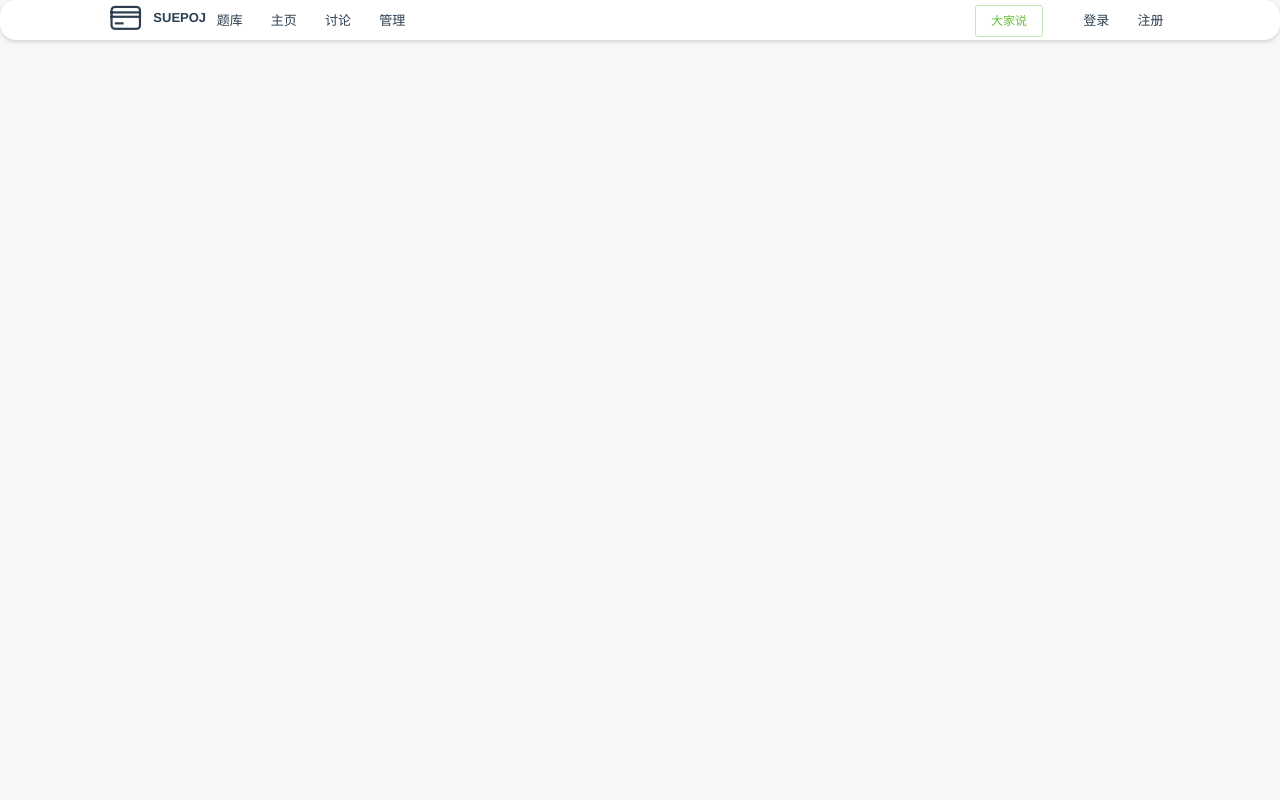
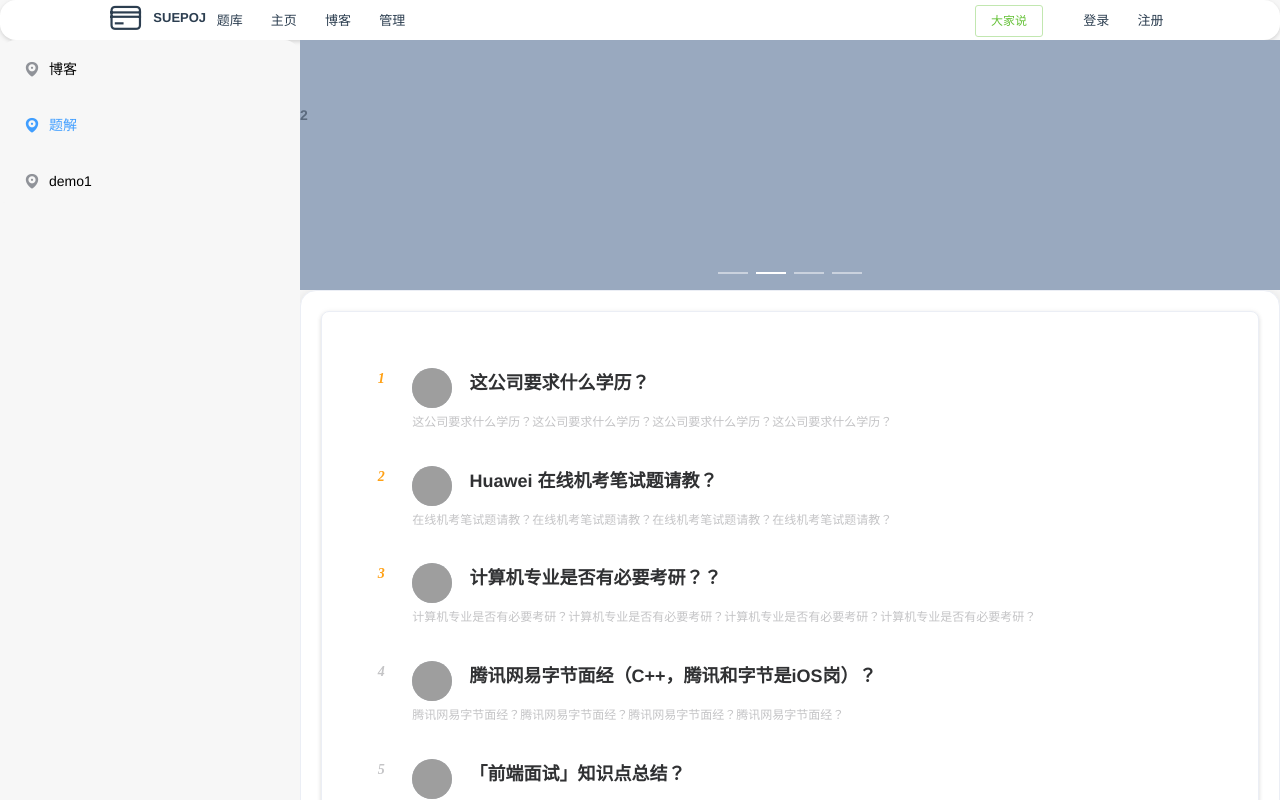
Before and after one commit to HYBB-rash/suep-oj, a Vue app: page /blog in a window 1280 px wide. Built offline with nearby package versions, Linux system fonts and the light colour scheme; grey boxes are pictures that could not be loaded; what mavon-editor would draw is missing.

Commit message:
用户管理面板

```diff
--- /dev/null
+++ b/src/ManagePage.vue
@@ -0,0 +1,40 @@
+<template>
+  <el-container>
+    <el-aside>
+      <el-menu>
+        <el-menu-item>
+          <template slot-scope="scope">
+            <i class="el-icon-location"></i>
+            <span>用户管理</span>
+          </template>
+        </el-menu-item>
+        <el-menu-item>
+          <template slot-scope="scope">
+            <i class="el-icon-location"></i>
+            <span>评论管理</span>
+          </template>
+        </el-menu-item>
+        <el-menu-item>
+          <template slot-scope="scope">
+            <i class="el-icon-location"></i>
+            <span>题目管理</span>
+          </template>
+        </el-menu-item>
+      </el-menu>
+    </el-aside>
+    <el-main>
+      <el-divider>👈欢迎来到管理页面！点击左边的功能开始👈</el-divider>
+      <router-view></router-view>
+    </el-main>
+  </el-container>
+</template>
+
+<script>
+export default {
+  name: 'ManagePage'
+}
+</script>
+
+<style>
+
+</style>
--- a/src/NavMenu.vue
+++ b/src/NavMenu.vue
@@ -19,11 +19,16 @@
       <el-col :span="1" class="menu-item">
         <div @click="GoToUserPage">主页</div>
       </el-col>
-      <el-col :span="1" class="menu-item">讨论</el-col>
-      <el-col :span="1" class="menu-item">管理</el-col>
+      <el-col :span="1" class="menu-item">
+        <div @click="GoToPaperEdit">博客</div>
+      </el-col>
+      <el-col :span="1" class="menu-item">
+        <div @click="GoToManage">管理</div>
+      </el-col>
       <el-col :offset="10" :span="2" class="menu-item" style="padding-top: 5px">
         <el-button style="background: #ffffff;"
                    type="success"
+                   @click="GoToPaperIndex"
                    size="small" plain>大家说</el-button>
       </el-col>
       <el-col  :span="1" class="menu-item">登录</el-col>
@@ -51,6 +56,15 @@ export default {
     },
     GoToUserPage () {
       this.$router.push({path: '/user/page/:id'})
+    },
+    GoToPaperIndex () {
+      this.$router.push({path: '/blog'})
+    },
+    GoToPaperEdit () {
+      this.$router.push({path: '/edit'})
+    },
+    GoToManage () {
+      this.$router.push({path: '/manager'})
     }
   }
 }
--- a/src/PaperEdit.vue
+++ b/src/PaperEdit.vue
@@ -1,9 +1,20 @@
 <template>
   <el-card>
     <div>
-      标题：<el-input></el-input>
+      <el-row>
+        <el-col :span="1">标题：</el-col>
+        <el-col :span="20"><el-input></el-input></el-col>
+      </el-row>
     </div>
     <editor :value='value'></editor>
+    <el-row>
+      <el-col :offset="20" :span="2">
+        <el-button>保存</el-button>
+      </el-col>
+      <el-col :span="2">
+        <el-button>发布</el-button>
+      </el-col>
+    </el-row>
   </el-card>
 </template>
 
--- /dev/null
+++ b/src/PaperIndex.vue
@@ -0,0 +1,66 @@
+<template>
+  <el-container>
+    <el-aside>
+      <el-menu default-active="2" class="el-menu-vertical-demo">
+        <el-menu-item index="1">
+          <template slot-scope="scope">
+            <i class="el-icon-location"></i>
+            <span>博客</span>
+          </template>
+        </el-menu-item>
+        <el-menu-item index="2">
+          <template slot-scope="scope">
+            <i class="el-icon-location"></i>
+            <span>题解</span>
+          </template>
+        </el-menu-item>
+        <el-menu-item index="3">
+          <template slot-scope="scope">
+            <i class="el-icon-location"></i>
+            <span>demo1</span>
+          </template>
+        </el-menu-item>
+      </el-menu>
+    </el-aside>
+    <el-main>
+      <el-row>
+        <el-carousel height="250px">
+          <el-carousel-item v-for="item in 4" :key="item">
+            <h3 class="small">{{ item }}</h3>
+          </el-carousel-item>
+        </el-carousel>
+      </el-row>
+      <el-row>
+        <el-card>
+          <blog-list></blog-list>
+        </el-card>
+      </el-row>
+    </el-main>
+  </el-container>
+</template>
+
+<script>
+import BlogList from './components/BlogList.vue'
+export default {
+  components: { BlogList },
+  name: 'PaperIndex'
+}
+</script>
+
+<style>
+.el-carousel__item h3 {
+    color: #475669;
+    font-size: 14px;
+    opacity: 0.75;
+    line-height: 150px;
+    margin: 0;
+  }
+
+  .el-carousel__item:nth-child(2n) {
+     background-color: #99a9bf;
+  }
+
+  .el-carousel__item:nth-child(2n+1) {
+     background-color: #d3dce6;
+  }
+</style>
--- a/src/api/api.js
+++ b/src/api/api.js
@@ -170,6 +170,7 @@ export const getTopList = (data) => {
 
 // 获取博客热榜榜单
 export const getBlogTopList = (data) => {
+  console.log(data)
   return [{
     id: 1,
     icon: 'https://cube.elemecdn.com/3/7c/3ea6beec64369c2642b92c6726f1epng.png',
--- /dev/null
+++ b/src/components/BlogList.vue
@@ -0,0 +1,98 @@
+<template>
+  <el-card style="">
+    <div v-for="(item, key) in blogs"
+          :key="item.id"
+         @click="goBlog"
+          style="">
+      <el-row style="margin: 4%">
+        <el-col :span="1"
+                :style="{color: key < 3 ? '#FFA116' : '#C4C4C6'}" class="rank">{{key + 1}}</el-col>
+        <el-col :span="20">
+          <el-row>
+            <el-col :span="2">
+              <el-avatar :size="40" :src="item.icon"></el-avatar>
+            </el-col>
+            <el-col :span="20" class="title">
+              <span style="font-size: 18px;font-weight: bold">{{item.title}}</span>
+            </el-col>
+          </el-row>
+          <el-row class="content">
+            <span style="font-size: 12px;color: #C4C4C6">{{item.content}}</span>
+          </el-row>
+        </el-col>
+      </el-row>
+    </div>
+    <div style="text-align: center">
+        <el-pagination background style="margin-top: 100px"
+        layout="prev, pager, next" :current-page.sync="index"
+        @current-change="changePage" :page-size="size"
+        :total="blogs.length"></el-pagination>
+    </div>
+  </el-card>
+</template>
+
+<script>
+import {getBlogTopList} from '../api/api'
+
+export default {
+  name: 'BlogList',
+  data () {
+    return {
+      blogs: [],
+      difficultMapper: this.$store.state.mapper.difficultMap,
+      index: 0,
+      size: 6
+    }
+  },
+  methods: {
+    goBlog () {
+      console.log('demo')
+      this.$router.push({path: '/demo'})
+    },
+    changePage () {
+      this.blogs = getBlogTopList({
+        index: this.index,
+        size: this.size
+      })
+    }
+  },
+  created () {
+    this.blogs = getBlogTopList({
+      index: this.index,
+      size: this.size
+    })
+  }
+}
+</script>
+
+<style scoped>
+.el-card{
+  border-radius: 8px;
+  box-shadow: 0 2px 4px rgba(0, 0, 0, .12), 0 0 6px rgba(0, 0, 0, .04);
+  user-select: none;
+  min-width: 200px;
+}
+.rank {
+  font-size: 14px;
+  line-height: 20px;
+  min-width: 10px;
+  font-family: TypoRound;
+  /*margin-left: 3%;*/
+  font-style: italic;
+  font-weight: 700;
+  transform: translateY(1px);
+  color: #FFA116;
+}
+.content{
+  overflow: hidden;
+  text-overflow: ellipsis;
+  display: -webkit-box;
+  -webkit-line-clamp: 2;
+-webkit-box-orient: vertical;
+}
+.title{
+  white-space:nowrap;
+  overflow:hidden;
+  text-overflow:ellipsis;
+}
+</style>
--- a/src/router/index.js
+++ b/src/router/index.js
@@ -6,13 +6,14 @@ import ProblemDetail from '../components/ProblemDetail'
 import AnswerList from '../components/AnswerList'
 import ProblemTest from '../components/ProblemTest'
 import ProblemComment from '../components/ProblemComment'
-// import CommentItem from '../components/CommentItem'
 import PaperPage from '../components/PaperPage'
 import BlogPage from '../BlogPage'
 import UserPage from '../UserPage'
 import MyProblemList from '../components/MyProblemList'
 import MySentList from '../components/MySentList'
 import PaperEdit from '../PaperEdit'
+import PaperIndex from '../PaperIndex'
+import ManagePage from '../ManagePage'
 
 Vue.use(Router)
 
@@ -82,6 +83,16 @@ export default new Router({
       path: '/edit',
       name: 'PaperEdit',
       component: PaperEdit
+    },
+    {
+      path: '/blog',
+      name: 'PaperIndex',
+      component: PaperIndex
+    },
+    {
+      path: '/manager',
+      name: 'ManagePage',
+      component: ManagePage
     }
   ]
 })
```
Also changed, not shown: src/components/CommentManagePane.vue (added, +13 -0 lines), src/components/ProblemManagePane.vue (added, +13 -0 lines), src/components/UserManagePane.vue (added, +15 -0 lines).
